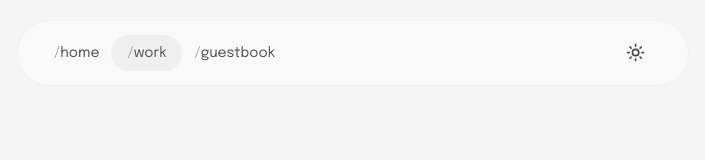
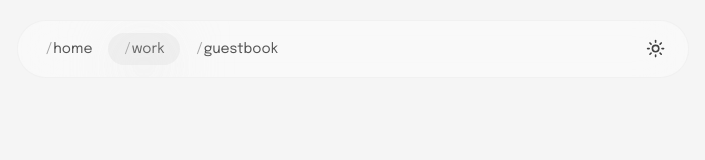
Before and after one commit to olivercederborg/olivercederborg.com, a Next.js app: page /work in a window 1280 px wide. Shown: the top 160 px of the page, without its empty margins (287-992 px from the left). Built offline with nearby package versions, Linux system fonts and the light colour scheme.

Commit message:
feat: update navbar

```diff
--- a/components/ui/floating-navbar.tsx
+++ b/components/ui/floating-navbar.tsx
@@ -1,5 +1,6 @@
 "use client"
 
+import * as React from "react"
 import { type NavItem } from "@/components/layouts/header"
 import { MobileNavigation } from "@/components/mobile-navigation"
 import { ThemeToggle } from "@/components/theme-toggle"
@@ -33,11 +34,11 @@ export const FloatingNav = ({
             ease: "backOut",
          }}
          className={cn(
-            "fixed inset-x-4 top-5 z-[49] mx-auto flex max-w-2xl items-center justify-between rounded-full border border-neutral-950 border-opacity-[0.03] bg-neutral-50/75 px-8 py-3 filter backdrop-blur-sm dark:border-white/5 dark:bg-neutral-900/75",
+            "fixed inset-x-4 top-5 z-[49] mx-auto flex max-w-2xl items-center justify-between overflow-hidden rounded-full border border-neutral-950 border-opacity-[0.03] bg-neutral-50/75 px-3 py-2 filter backdrop-blur-xl dark:border-white/5 dark:bg-neutral-900/75",
             className,
          )}
       >
-         <div className="hidden space-x-6 md:flex">
+         <div className="hidden md:flex">
             {navItems.map((navItem, idx: number) => {
                const isActive = pathname === navItem.link
                return (
@@ -45,23 +46,40 @@ export const FloatingNav = ({
                      key={`link=${idx}`}
                      href={navItem.link}
                      className={cn(
-                        "relative flex items-center space-x-1 text-neutral-600 hover:text-neutral-500 dark:text-neutral-50 dark:hover:text-neutral-300",
+                        "relative flex h-8 items-center px-4 text-neutral-600 hover:text-neutral-500 dark:text-neutral-50 dark:hover:text-neutral-300",
                      )}
                   >
-                     <span className="block sm:hidden">{navItem.icon}</span>
-                     <span className="hidden text-sm sm:block">
-                        <span className="text-neutral-400">/</span>
+                     <span
+                        className={cn("hidden text-sm sm:block")}
+                        style={{
+                           textShadow: isActive
+                              ? "1px 1px 12px rgba(255,255,255,0.4)"
+                              : "",
+                        }}
+                     >
+                        <span className="mr-px text-neutral-400">/</span>
                         {navItem.name.toLowerCase()}
                      </span>
+
                      {isActive && (
+                        <>
+                           <motion.span
+                              transition={{
+                                 ease: "backInOut",
+                                 duration: 0.45,
+                              }}
+                              layoutId="active-nav-glow"
+                              className="absolute inset-x-0 top-0 mx-auto hidden h-16 w-10 rounded-full bg-neutral-200/50 blur-[32px] dark:bg-white/75 sm:flex"
+                           />
                            <motion.span
                               transition={{
                                  ease: "backInOut",
                                  duration: 0.35,
                               }}
                               layoutId="active-nav"
-                           className="absolute -inset-x-4 inset-y-auto z-[-1] hidden h-9 rounded-full bg-neutral-200/50 dark:bg-neutral-800 sm:flex"
+                              className="absolute inset-x-0 inset-y-0 z-[-1] hidden rounded-full bg-neutral-200/50 dark:bg-neutral-700 sm:flex"
                            />
+                        </>
                      )}
                   </Link>
                )
```
Lines whose indentation alone changed are shown as unchanged.
